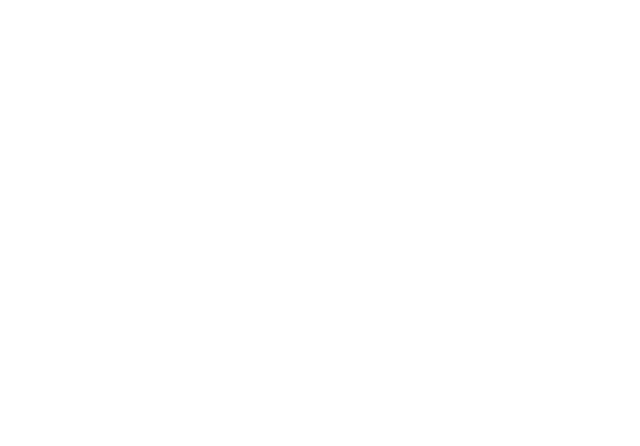
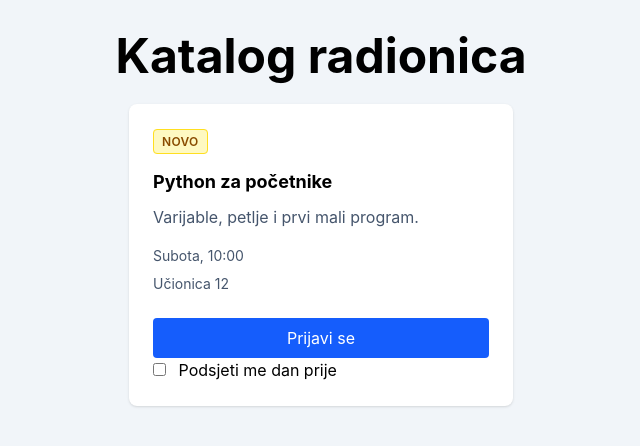
Before and after one commit to grcic54/Prviprojekt, a plain HTML site: page index.html in a window 1280 px wide. Shown: the whole page, without its empty margins (319-959 px from the left). Drawn offline with Linux system fonts and the light colour scheme.

Commit message:
Postavljanje i to

```diff
--- a/index.html
+++ b/index.html
@@ -4,8 +4,49 @@
     <meta charset="UTF-8">
     <meta name="viewport" content="width=device-width, initial-scale=1.0">
     <title>Document</title>
+    <link rel = "stylesheet" href="dist/output.css">
+  </head>
 </head>
 <body>
+    <body class = "bg-slate-100 p-8">
+
+        <h1 class="mb-6 text-center text-2xl font-bold md:text-4xl lg:text-5xl">
+            Katalog radionica
+
+        </h1>
+
+        <article class ="max-w-sm mx-auto p-6 bg-white rounded-lg shadow-sm">
+
+            <span class="px-2 py-1 text-xs uppercase tracking-wide bg-yellow-100 text-yellow-800 border border-yellow-300 rounded-sm font-semibold">
+                Novo
+            </span>
+
+            <h2 class="mt-4 text-lg font-bold">
+                Python za početnike
+            </h2>
+
+            <p class="mt-2 text-slate-600 leading-relaxed">
+                Varijable, petlje i prvi mali program.
+
+            </p>
+
+            <ul class="mt-4 space-y-2 text-slate-600 text-sm">
+                <li>Subota, 10:00</li>
+                <li>Učionica 12</li>
+            </ul>
+
+            <a href="#" class="bg-blue-600 block mt-6 px-4 py-2 text-center text-white rounded-sm hover:bg-blue-700 active:bg-blue-500
+                                 focus-visible:outline-hidden focus-visible:ring-4 focus-visible:ring-blue-300">
+                Prijavi se
+            </a>
+
+            <label>
+                <input type="checkbox" class="peer">
+                <span class="ml-2 peer-checked:font-bold peer-checked:text-green-700">Podsjeti me dan prije</span>
+            </label>
+
+        </article>
+    </body>
 
 </body>
 </html>
--- /dev/null
+++ b/src/input.css
@@ -0,0 +1 @@
+@import "tailwindcss";
```
Also changed, not shown: dist/output.css (added), 1 other file.
